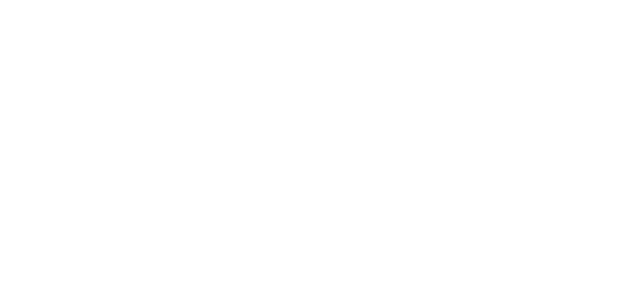
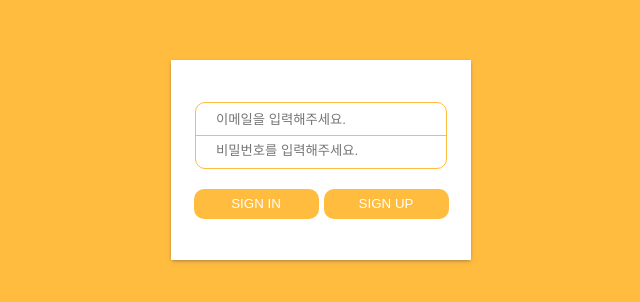
Before and after one commit to Park-Seaweed/codestates-final-project, a React (Create React App) app in the folder frontend/: page /signin in a window 1280 px wide. Before the commit this address had no page. Shown: the part 240-542 px from the top of the page, without its empty margins (319-959 px from the left). Built offline with nearby package versions, Linux system fonts and the light colour scheme.

Commit message:
FEAT: 로그인 기능 구현

```diff
--- a/frontend/src/api/articleApi.js
+++ b/frontend/src/api/articleApi.js
@@ -1,14 +1,15 @@
-import axios from 'axios'
-
+import axios from 'axios';
 
 export const articleApi = {
-    getArticles: () => {
-        return axios.get(process.env.REACT_APP_BACK_END_URL);
-    },
-    addArticles: (data) => {
-        return axios.post(process.env.REACT_APP_BACK_END_URL, data)
-    },
-    deleteArticles: (data) => {
-        return axios.delete(`${process.env.REACT_APP_BACK_END_URL}/${data}`)
-    }
+  getArticles: () => {
+    return axios.get(`${process.env.REACT_APP_BACK_END_URL}/articles`);
+  },
+  addArticles: (data) => {
+    return axios.post(`${process.env.REACT_APP_BACK_END_URL}/articles`, data);
+  },
+  deleteArticles: (data) => {
+    return axios.delete(
+      `${process.env.REACT_APP_BACK_END_URL}/articles/${data}`
+    );
+  },
 };
--- /dev/null
+++ b/frontend/src/api/userApi.js
@@ -0,0 +1,11 @@
+import axios from 'axios';
+
+const userApiInstance = axios.create({
+  baseURL: process.env.REACT_APP_BACK_END_URL,
+});
+
+export const userApi = {
+  signIn: (data) => {
+    return userApiInstance.post('/auth/login', data);
+  },
+};
--- a/frontend/src/components/Layout.jsx
+++ b/frontend/src/components/Layout.jsx
@@ -1,32 +1,15 @@
-import React from "react";
-import styled from 'styled-components'
+import React from 'react';
+import styled from 'styled-components';
 
 const Layout = (props) => {
-    return (
-        <StLayout>
-            <StHeader />
-            {props.children}
-            <StFooter />
-        </StLayout>
-    )
-}
+  return <StLayout>{props.children}</StLayout>;
+};
 
-export default Layout
+export default Layout;
 
 const StLayout = styled.div`
-    display: flex;
-    flex-direction: column;
-    justify-content: center;
-    align-items: center;
-`
-
-
-const StHeader = styled.div`
-    width: 100%;
-    height: 50px;
-`
-
-const StFooter = styled.div`
-    width: 100%;
-    height: 50px;
+  display: flex;
+  flex-direction: column;
+  justify-content: center;
+  align-items: center;
 `;
--- /dev/null
+++ b/frontend/src/pages/SignInPage.jsx
@@ -0,0 +1,135 @@
+import React, { useState } from 'react';
+import styled from 'styled-components';
+import { useNavigate } from 'react-router-dom';
+
+import { userApi } from '../api/userApi';
+
+const SignInPage = () => {
+  const navigate = useNavigate();
+  const [signIn, setSignIn] = useState({ email: '', password: '' });
+
+  const handleChange = (e) => {
+    const { value, id } = e.target;
+    setSignIn({
+      ...signIn,
+      [id]: value,
+    });
+  };
+
+  console.log(signIn);
+
+  const handleSignIn = async () => {
+    try {
+      const res = await userApi.signIn(signIn);
+      console.log(res);
+      localStorage.setItem('accessToken', res.data.accessToken);
+      navigate(`/`);
+    } catch (error) {
+      console.error(error);
+    }
+  };
+
+  return (
+    <SignInContainer>
+      <SignInBox>
+        <InputBox>
+          <input
+            type='text'
+            id='email'
+            onChange={handleChange}
+            placeholder='이메일을 입력해주세요.'
+          />
+          <input
+            type='password'
+            id='password'
+            onChange={handleChange}
+            placeholder='비밀번호를 입력해주세요.'
+          />
+        </InputBox>
+        <StButtonBox>
+          <SignInButton onClick={handleSignIn}>SIGN IN</SignInButton>
+          <SignInButton
+            onClick={() => {
+              navigate(`/signup`);
+            }}
+          >
+            SIGN UP
+          </SignInButton>
+        </StButtonBox>
+      </SignInBox>
+    </SignInContainer>
+  );
+};
+
+export default SignInPage;
+
+const SignInContainer = styled.div`
+  width: 100%;
+  height: 100vh;
+  background-color: #ffbc3f;
+  display: flex;
+  justify-content: center;
+  align-items: center;
+`;
+
+const SignInBox = styled.div`
+  background-color: white;
+  width: 300px;
+  height: 200px;
+  display: flex;
+  flex-direction: column;
+  justify-content: center;
+  align-items: center;
+  gap: 20px;
+  box-shadow: rgba(50, 50, 93, 0.25) 0px 2px 5px -1px,
+    rgba(0, 0, 0, 0.3) 0px 1px 3px -1px;
+`;
+
+const InputBox = styled.div`
+  width: 70%;
+  height: 55px;
+  display: flex;
+  flex-direction: column;
+  justify-content: center;
+  gap: 8px;
+  padding: 5px 20px;
+  align-items: center;
+  position: relative;
+  border: 1px solid #ffbc3f;
+  border-radius: 10px;
+
+  &:before {
+    content: '';
+    position: absolute;
+    border-top: 1px solid #ffbc3f;
+    top: 50%;
+    left: 0;
+    right: 0;
+  }
+
+  input {
+    width: 100%;
+    height: 100%;
+    outline: none;
+    border: none;
+    padding: 0 10px;
+  }
+`;
+
+const StButtonBox = styled.div`
+  width: 85%;
+  height: 30px;
+  display: flex;
+  justify-content: center;
+  align-items: center;
+  gap: 5px;
+`;
+
+const SignInButton = styled.button`
+  background-color: #ffbc3f;
+  width: 100%;
+  height: 100%;
+  border: none;
+  border-radius: 10px;
+  color: white;
+`;
--- a/frontend/src/shared/Router.js
+++ b/frontend/src/shared/Router.js
@@ -1,18 +1,20 @@
-import React from "react";
-import { Route, Routes } from "react-router-dom";
-import AddPage from "../pages/AddPage";
-import DetailPage from "../pages/DetailPage";
-import MainPage from "../pages/MainPage";
+import React from 'react';
+import { Route, Routes } from 'react-router-dom';
+import AddPage from '../pages/AddPage';
+import DetailPage from '../pages/DetailPage';
+import MainPage from '../pages/MainPage';
+import SignInPage from '../pages/SignInPage';
 
 const Router = () => {
-    return (
-        <Routes>
-            <Route path="/" element={<MainPage />} />
-            <Route path="/add" element={<AddPage />} />
-            <Route path="/detail" element={<DetailPage />} />
-            <Route path="/detail/:id" element={<DetailPage />} />
-        </Routes>
-    )
-}
+  return (
+    <Routes>
+      <Route path='/' element={<MainPage />} />
+      <Route path='/add' element={<AddPage />} />
+      <Route path='/detail' element={<DetailPage />} />
+      <Route path='/detail/:id' element={<DetailPage />} />
+      <Route path='/signin' element={<SignInPage />} />
+    </Routes>
+  );
+};
 
-export default Router
+export default Router;
```
Also changed, not shown: frontend/src/components/Header.jsx (added, +28 -0 lines), 1 other file (tests, documents, lock files or other folders).
